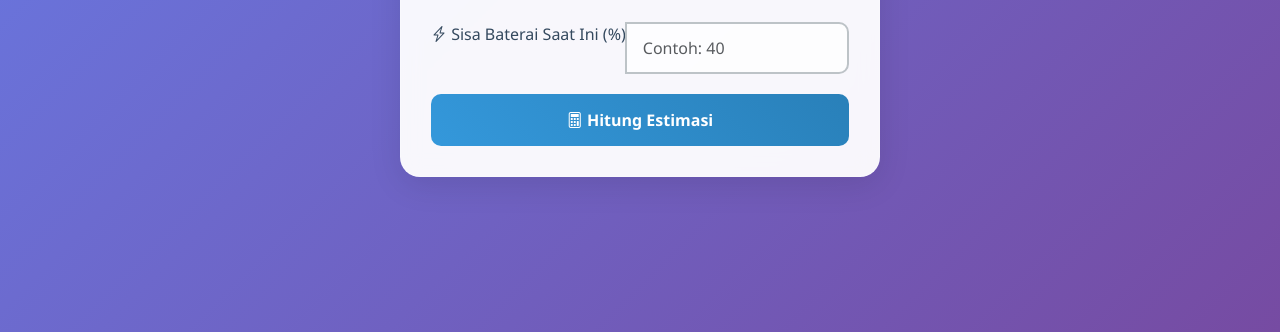
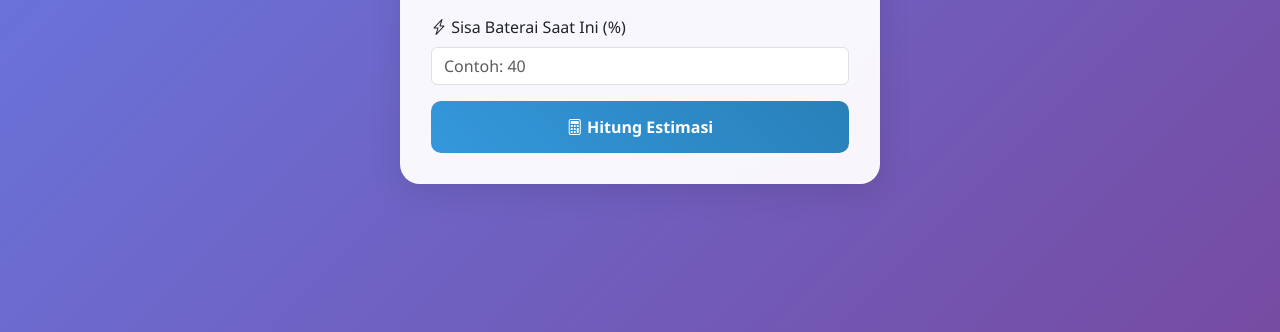
Before and after one commit to hendikaseptio/batre3lit, a plain HTML site: page index.html in a window 1280 px wide. Shown: the part 468-800 px from the top of the page. Drawn offline with nearby package versions, Linux system fonts and the light colour scheme.

Commit message:
fix: bug

```diff
--- a/index.html
+++ b/index.html
@@ -358,8 +358,8 @@
       </div>
     </div>
 
-    <div class="input-group">
-      <label for="battery-input">
+    <div class="mb-3">
+      <label for="battery-input" class="form-label">
         <i class="bi bi-lightning-charge"></i>
         Sisa Baterai Saat Ini (%)
       </label>
```
